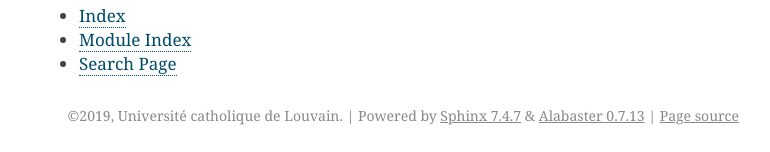
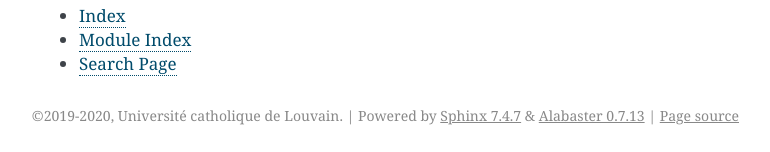
Before and after one commit to recotoolsbenchmarks/BambooAnalysis, a Sphinx documentation site: the page built from doc/index.rst, in a window 1280 px wide. Shown: the part 2126-2278 px from the top of the page, without its empty margins (371-1141 px from the left). Built offline with Sphinx 7.4.7, drawn with Linux system fonts in a browser that asks for light colours.

Commit message:
2019-2020 in doc copyright footer

```diff
--- a/doc/conf.py
+++ b/doc/conf.py
@@ -20,7 +20,7 @@
 # -- Project information -----------------------------------------------------
 
 project = 'bamboo'
-copyright = '2019, Université catholique de Louvain'
+copyright = '2019-2020, Université catholique de Louvain'
 author = 'Pieter David, the bamboo team'
 
 # The short X.Y version
```
